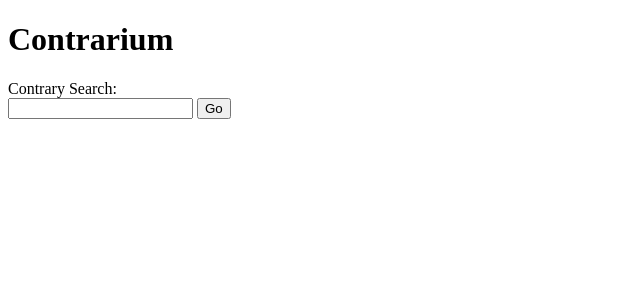
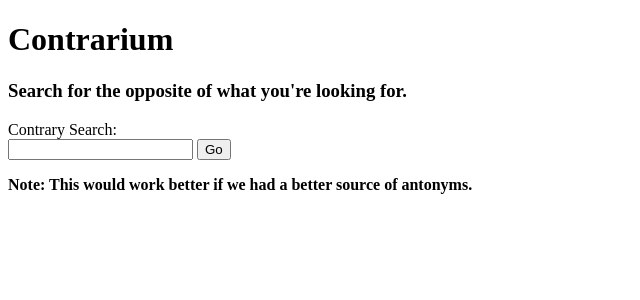
Before and after one commit to defcronyke/contrarium, a Python web app: template lucid-shuttle-100413/default/templates/index.html in a window 1280 px wide. Shown: the top 300 px of the page, without its empty margins (0-640 px from the left). Run offline with Jinja, Linux system fonts and the light colour scheme; the template is opened without the code that fills it, so the values that code supplies are empty.

Commit message:
success!

```diff
--- a/lucid-shuttle-100413/default/static/directives/contrarium_search/contrarium_search.html
+++ b/lucid-shuttle-100413/default/static/directives/contrarium_search/contrarium_search.html
@@ -1,6 +1,14 @@
 <div>
-    <input type="text" ng-model="search_text">
+    <input type="text" ng-model="search_text" ng-keyup="$event.keyCode == 13 && DoSearch()">
     <button ng-click="DoSearch()"> Go </button>
+    <span ng-bind="search_terms"></span>
 
-    <span ng-bind="search_terms"></span>
+    <div id="search_results">
+        <ol>
+            <li ng-repeat="(key, value) in search_results.items">
+                <a ng-href="{{ value.link }}">{{ value.title }}</a>
+                <p>{{ value.snippet }}</p>
+            </li>
+        </ol>
+    </div>
 </div>
--- a/lucid-shuttle-100413/default/static/directives/contrarium_search/contrarium_search.js
+++ b/lucid-shuttle-100413/default/static/directives/contrarium_search/contrarium_search.js
@@ -13,39 +13,23 @@ function ContrariumSearch($scope, $http, search_text) {
 
             var google_search_terms = antonyms.join('+');
 
-            /*
             var req = {
                 method: 'GET',
-                url: 'https://www.googleapis.com/customsearch/v1?q=hello+world&key=AIzaSyBBpQSa9YnyVZEn1dKUiG4YJx5KP9t2sN0'
+                url: 'https://www.googleapis.com/customsearch/v1?key=AIzaSyBBpQSa9YnyVZEn1dKUiG4YJx5KP9t2sN0&cx=008696593733086013386:hjbcz6in3hi&q=' + google_search_terms
             };
 
             $http(req).
 
             success(function(data, status) {
-                console.log('response: ' + data);
+                //console.log(data);
+                $scope.search_results = data;
             }).
 
             error(function(data, status) {
                 console.log('Google search error: ' + data + ' : ' + status);
             });
-            */
-
-
-            var xmlhttp = new XMLHttpRequest();
-
-            xmlhttp.onreadystatechange = function() {
-
-                if (xmlhttp.status == 200) {
-                    console.log(xmlhttp.responseText);
-                }
-            };
-
-            xmlhttp.open("GET", 'https://www.googleapis.com/customsearch/v1?q=hello+world&key=AIzaSyBBpQSa9YnyVZEn1dKUiG4YJx5KP9t2sN0');
-            xmlhttp.send();
-
 
             return;
-
         }
 
         var req = {
--- a/lucid-shuttle-100413/default/templates/index.html
+++ b/lucid-shuttle-100413/default/templates/index.html
@@ -1,7 +1,7 @@
 <!DOCTYPE html>
 <html ng-app="contrariumApp">
 <head>
-    <title> Contrarium | Search for the opposite of what you want. </title>
+    <title> Contrarium | Search for the opposite of what you're looking for. </title>
     <script src="/static/src/3rd-party/angular.min.js"></script>
     <script src="/static/directives/contrarium_search/contrarium_search.js"></script>
     <script src="/static/src/main.js"></script>
@@ -11,8 +11,12 @@
 
     <h1> Contrarium </h1>
 
+    <h3> Search for the opposite of what you're looking for. </h3>
+
     Contrary Search:
     <contrarium_search></contrarium_search>
 
+    <b>Note: This would work better if we had a better source of antonyms.</b>
+
 </body>
 </html>
```
